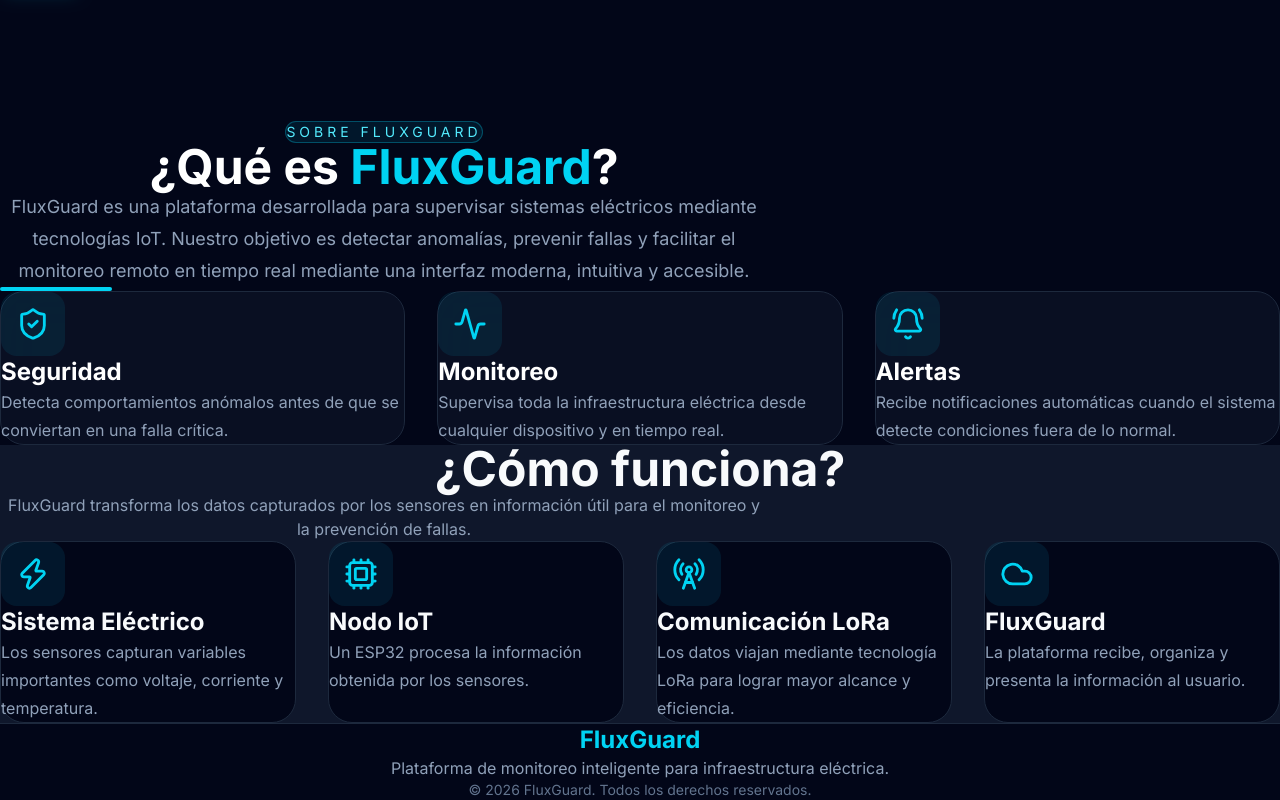
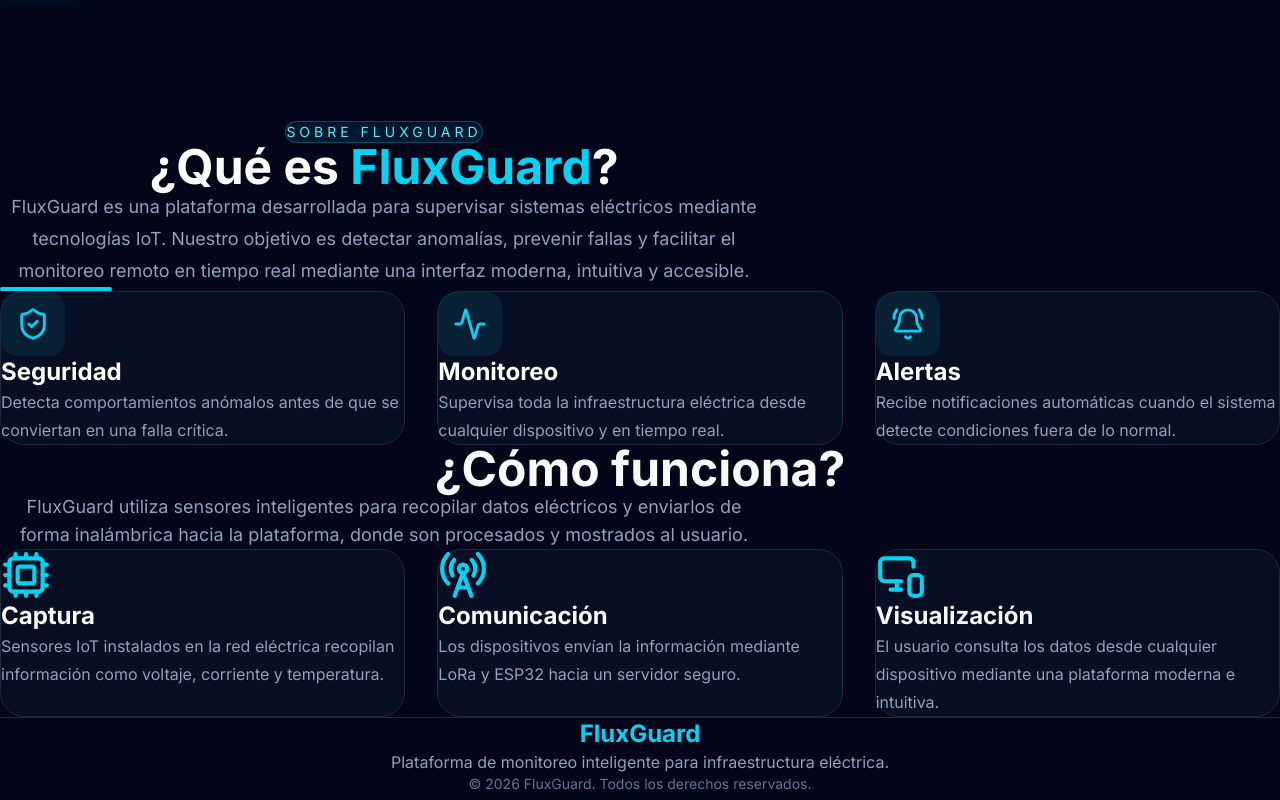
Before and after one commit to brianherna/FluxGuard, a React (Vite) app in the folder frontend/: page / in a window 1280 px wide. Shown: the part 681-1481 px from the top of the page. Built offline with nearby package versions, Linux system fonts and the light colour scheme.

Commit message:
feat(home): add How It Works section

```diff
--- a/frontend/src/components/sections/HowItWorks.tsx
+++ b/frontend/src/components/sections/HowItWorks.tsx
@@ -1,93 +1,82 @@
+import Container from "../ui/Container";
+import Card from "../ui/Card";
 import {
   Cpu,
   RadioTower,
-  Cloud,
-  Zap,
+  MonitorSmartphone,
 } from "lucide-react";
-
-const steps = [
-  {
-    icon: Zap,
-    title: "Sistema Eléctrico",
-    description:
-      "Los sensores capturan variables importantes como voltaje, corriente y temperatura.",
-  },
-  {
-    icon: Cpu,
-    title: "Nodo IoT",
-    description:
-      "Un ESP32 procesa la información obtenida por los sensores.",
-  },
-  {
-    icon: RadioTower,
-    title: "Comunicación LoRa",
-    description:
-      "Los datos viajan mediante tecnología LoRa para lograr mayor alcance y eficiencia.",
-  },
-  {
-    icon: Cloud,
-    title: "FluxGuard",
-    description:
-      "La plataforma recibe, organiza y presenta la información al usuario.",
-  },
-];
 
 export default function HowItWorks() {
   return (
-    <section className="bg-slate-900 py-32">
-
-      <div className="max-w-7xl mx-auto px-8">
+    <section
+      id="como-funciona"
+      className="py-28 bg-slate-950"
+    >
+      <Container>
 
         <h2 className="text-5xl font-bold text-center">
           ¿Cómo funciona?
         </h2>
 
-        <p className="text-center text-slate-400 mt-6 max-w-3xl mx-auto">
-          FluxGuard transforma los datos capturados por los sensores
-          en información útil para el monitoreo y la prevención de fallas.
+        <p className="text-slate-400 text-center max-w-3xl mx-auto mt-6 text-lg">
+          FluxGuard utiliza sensores inteligentes para recopilar datos
+          eléctricos y enviarlos de forma inalámbrica hacia la plataforma,
+          donde son procesados y mostrados al usuario.
         </p>
 
-        <div className="grid lg:grid-cols-4 gap-8 mt-20">
+        <div className="grid md:grid-cols-3 gap-8 mt-20">
 
-          {steps.map((step, index) => {
+          <Card>
+            <Cpu
+              className="text-cyan-400"
+              size={50}
+            />
 
-            const Icon = step.icon;
+            <h3 className="text-2xl font-bold mt-6">
+              Captura
+            </h3>
 
-            return (
-              <div
-                key={index}
-                className="relative rounded-3xl border border-slate-800 bg-slate-950 p-8 hover:border-cyan-400 transition duration-300 hover:-translate-y-2"
-              >
+            <p className="text-slate-400 mt-4 leading-7">
+              Sensores IoT instalados en la red eléctrica recopilan
+              información como voltaje, corriente y temperatura.
+            </p>
+          </Card>
 
-                <div className="w-16 h-16 rounded-2xl bg-cyan-500/10 flex items-center justify-center mb-6">
+          <Card>
+            <RadioTower
+              className="text-cyan-400"
+              size={50}
+            />
 
-                  <Icon
-                    size={34}
-                    className="text-cyan-400"
-                  />
+            <h3 className="text-2xl font-bold mt-6">
+              Comunicación
+            </h3>
 
-                </div>
+            <p className="text-slate-400 mt-4 leading-7">
+              Los dispositivos envían la información mediante LoRa y ESP32
+              hacia un servidor seguro.
+            </p>
+          </Card>
 
-                <h3 className="text-2xl font-bold">
+          <Card>
+            <MonitorSmartphone
+              className="text-cyan-400"
+              size={50}
+            />
 
-                  {step.title}
+            <h3 className="text-2xl font-bold mt-6">
+              Visualización
+            </h3>
 
-                </h3>
-
-                <p className="text-slate-400 mt-5 leading-7">
-
-                  {step.description}
-
-                </p>
-
-              </div>
-            );
-          })}
+            <p className="text-slate-400 mt-4 leading-7">
+              El usuario consulta los datos desde cualquier dispositivo
+              mediante una plataforma moderna e intuitiva.
+            </p>
+          </Card>
 
         </div>
 
-      </div>
-
+      </Container>
     </section>
   );
 }
--- a/frontend/src/pages/Home/index.tsx
+++ b/frontend/src/pages/Home/index.tsx
@@ -1,9 +1,10 @@
 import Navbar from "../../components/layout/Navbar";
-import Footer from "../../components/layout/Footer";
 
 import Hero from "../../components/sections/Hero";
 import About from "../../components/sections/About";
 import HowItWorks from "../../components/sections/HowItWorks";
+
+import Footer from "../../components/layout/Footer";
 
 export default function Home() {
   return (
```
